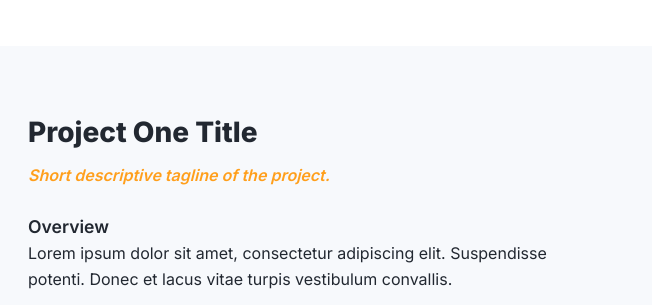
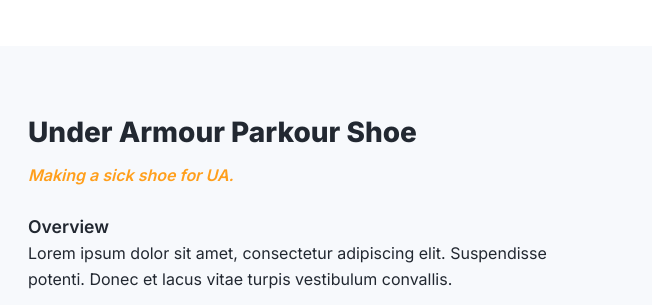
Before and after one commit to SaritaSchneider/sarita_schneider_portfolio, a plain HTML site: page index.html in a window 1280 px wide. Shown: the part 679-984 px from the top of the page, 628-1280 px from the left. Drawn offline with Linux system fonts and the light colour scheme.

Commit message:
Update index.html

```diff
--- a/index.html
+++ b/index.html
@@ -47,8 +47,8 @@
             <div class="container project-grid">
                 <img src="https://source.unsplash.com/featured/?product-design" alt="Project One image placeholder">
                 <div class="project-info">
-                    <h4>Project One Title</h4>
-                    <p class="project-tagline">Short descriptive tagline of the project.</p>
+                    <h4>Under Armour Parkour Shoe</h4>
+                    <p class="project-tagline">Making a sick shoe for UA.</p>
                     <h5>Overview</h5>
                     <p>Lorem ipsum dolor sit amet, consectetur adipiscing elit. Suspendisse potenti. Donec et lacus vitae turpis vestibulum convallis.</p>
                     <h5>Process</h5>
```
